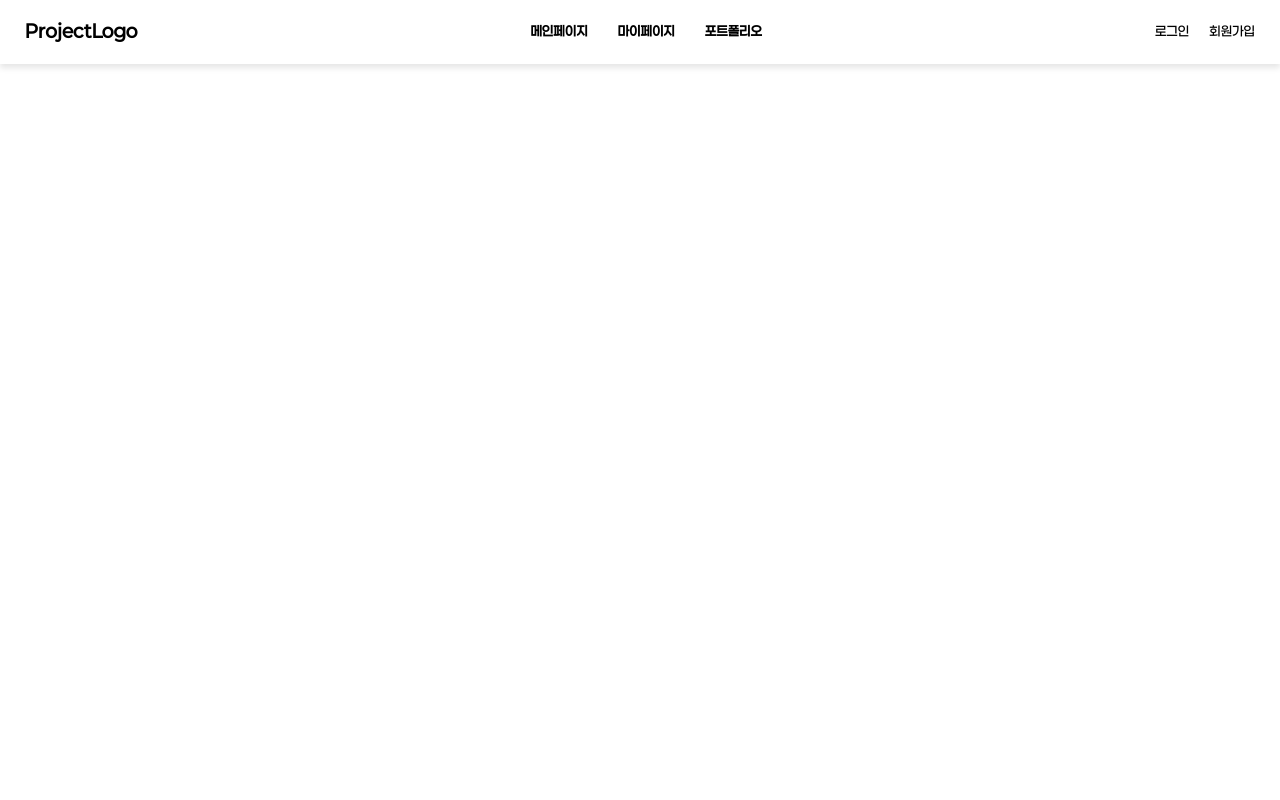
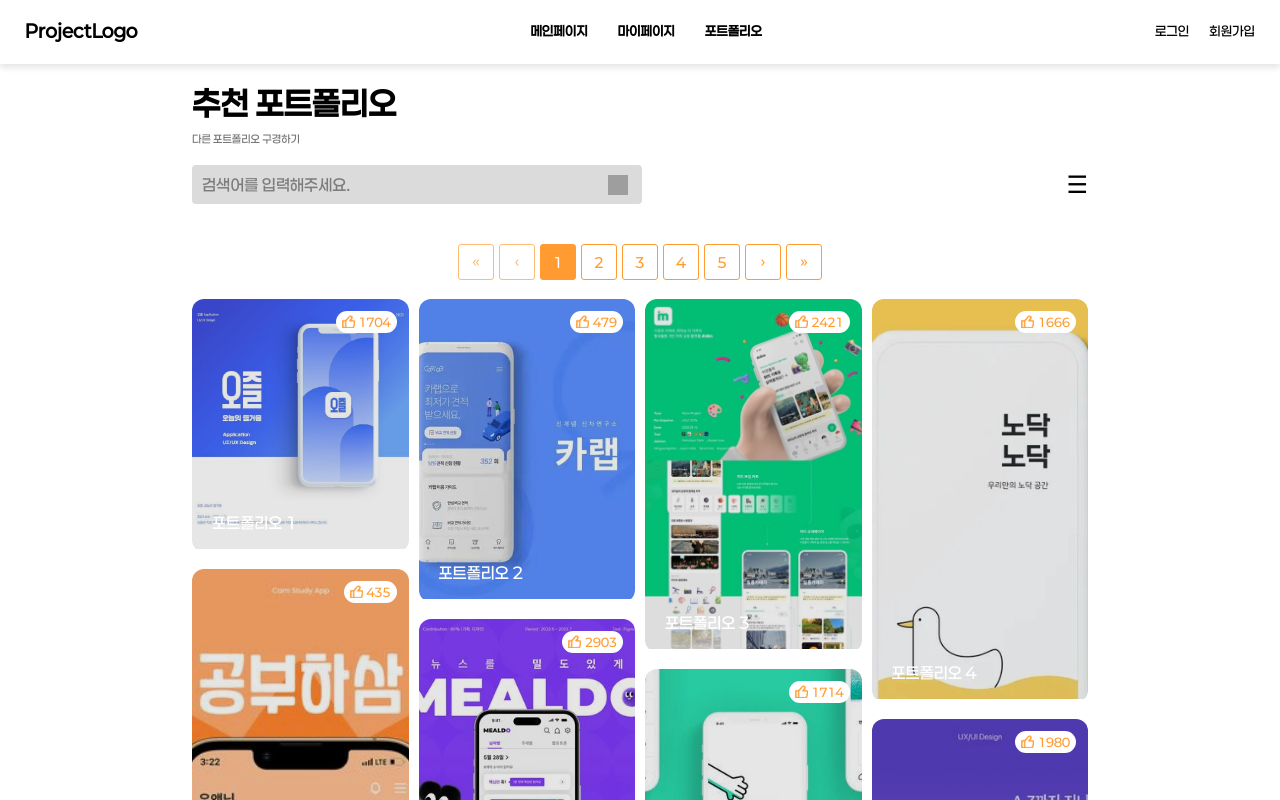
Before and after one commit to NO-GPT/Frontend, a React (Create React App) app: page /portfolio/1 in a window 1280 px wide. Built offline with nearby package versions, Linux system fonts and the light colour scheme; grey boxes are pictures that could not be loaded.

Commit message:
#4 - 포트폴리오 페이지 퍼블리싱
변경사항
- 검색아이콘 추가 및 css 변경
- 페이지 이동버튼 변경 및 정리
- PortfolioPage.jsx 주석 추가
- useParams를 사용한 URL업데리트 처리

```diff
--- a/src/App.jsx
+++ b/src/App.jsx
@@ -14,7 +14,7 @@ const App = () => {
         <Routes>
           <Route path="/" element={<MainPage />} />
           <Route path="/mypage" element={<MyPage />} />
-          <Route path="/portfolio" element={<PortfolioPage />} />
+          <Route path="/portfolio/:Page" element={<PortfolioPage />} />
           <Route path="/portfolioDetail" element={<PortfolioDetailPage />} />
           <Route path="/login" element={<LoginPage />} />
           <Route path="/signup" element={<SignupPage />} />
--- a/src/Components/Header.jsx
+++ b/src/Components/Header.jsx
@@ -11,7 +11,7 @@ const Header = () => {
       <nav className="nav-center">
         <Link to="/" className="nav-item nav-item-bold">메인페이지</Link>
         <Link to="/mypage" className="nav-item nav-item-bold">마이페이지</Link>
-        <Link to="/portfolio" className="nav-item nav-item-bold">포트폴리오</Link>
+        <Link to="/portfolio/:Page" className="nav-item nav-item-bold">포트폴리오</Link>
       </nav>
 
       <div className="nav-right">
--- a/src/Pages/PortfolioPage.jsx
+++ b/src/Pages/PortfolioPage.jsx
@@ -1,9 +1,10 @@
 import React, { useEffect, useState, useRef, useCallback } from 'react';
-import { useNavigate } from 'react-router-dom';
+import { useNavigate, useParams } from 'react-router-dom';
 import { masonryLayout } from '../utils/masonryLayout';
 import '../index.css';
 
-const portfolioItems = Array.from({ length: 201 }, (_, i) => ({
+// 포트폴리오 (더미 데이터)
+const portfolioItems = Array.from({ length: 500 }, (_, i) => ({
   id: i + 1,
   title: `포트폴리오 ${i + 1}`,
   img: `/assets/imgs/test/${(i % 9) + 1}.png`,
@@ -13,60 +14,130 @@ const portfolioItems = Array.from({ length: 201 }, (_, i) => ({
 
 const PortfolioPage = () => {
   const navigate = useNavigate();
-  const containerRef = useRef(null);
+  const { page } = useParams();
 
-  const [currentPage, setCurrentPage] = useState(1);
+  const initialPage = parseInt(page, 10) || 1;
+
+  const [currentPage, setCurrentPage] = useState(initialPage);
   const pageSize = 50;
   const totalPages = Math.ceil(portfolioItems.length / pageSize);
+
+  // 화면에 표시할 항목들 슬라이싱 (페이징 처리)
   const displayedItems = portfolioItems.slice(
     (currentPage - 1) * pageSize,
     currentPage * pageSize
   );
 
+  // 검색어 상태
   const [searchText, setSearchText] = useState('');
+  // 사이드 패널 오픈 여부
   const [isSidePanelOpen, setIsSidePanelOpen] = useState(false);
+  const containerRef = useRef(null);
 
-  // onResize 함수는 useCallback으로 메모이제이션 (이벤트 제거를 위해 동일한 참조 유지)
+  // masonry 레이아웃 재계산
   const onResize = useCallback(() => {
     if (containerRef.current) {
-      masonryLayout(containerRef.current, "fp-portfolio-item", "fp-portfolio-img");
+      masonryLayout(
+        containerRef.current,
+        "fp-portfolio-item",
+        "fp-portfolio-img"
+      );
     }
   }, []);
 
   useEffect(() => {
     if (!containerRef.current) return;
-    masonryLayout(containerRef.current, "fp-portfolio-item", "fp-portfolio-img");
-
+    masonryLayout(
+      containerRef.current,
+      "fp-portfolio-item",
+      "fp-portfolio-img"
+    );
     window.addEventListener("resize", onResize);
     return () => window.removeEventListener("resize", onResize);
   }, [displayedItems, onResize]);
 
+  // URL업데이트
+  useEffect(() => {
+    navigate(`/portfolio/${currentPage}`, { replace: true });
+  }, [currentPage, navigate]);
+
+  // 포트폴리오 항목 클릭 시 세부 페이지로 이동
   const handlePortfolioClick = () => {
     navigate('/portfolioDetail');
   };
 
+  // 이전 페이지로 이동
   const handlePrevPage = () => {
     setCurrentPage(prev => Math.max(prev - 1, 1));
   };
 
+  // 다음 페이지로 이동
   const handleNextPage = () => {
     setCurrentPage(prev => Math.min(prev + 1, totalPages));
   };
 
-  const toggleSidePanel = () => {
-    setIsSidePanelOpen(prev => !prev);
+  // 첫 페이지로 이동
+  const handleFirstPage = () => {
+    setCurrentPage(1);
   };
 
+  // 마지막 페이지로 이동
+  const handleLastPage = () => {
+    setCurrentPage(totalPages);
+  };
+
+  // 사이드 패널 오픈
+  const openSidePanel = () => {
+    setIsSidePanelOpen(true);
+  };
+
+  // 사이드 패널 닫기
   const closeSidePanel = () => {
     setIsSidePanelOpen(false);
   };
 
+  // 아이콘 클릭 시 검색 처리
+  const handleSearch = () => {
+    console.log("검색:", searchText);
+    // 검색 로직
+  };
+
+  // 현재 페이지를 기준으로 5개 페이지 번호 계산
+  const getPageNumbers = () => {
+    let startPage = Math.max(1, currentPage - 2);
+    let endPage = startPage + 4;
+    if (endPage > totalPages) {
+      endPage = totalPages;
+      startPage = Math.max(1, endPage - 4);
+    }
+    const pages = [];
+    for (let i = startPage; i <= endPage; i++) {
+      pages.push(i);
+    }
+    return pages;
+  };
+
+  // 페이지 이동 버튼 (배열 정리)
+  const paginationControls = [
+    { label: "«", onClick: handleFirstPage, disabled: currentPage === 1 },
+    { label: "‹", onClick: handlePrevPage, disabled: currentPage === 1 },
+    ...getPageNumbers().map(page => ({
+      label: String(page),
+      onClick: () => setCurrentPage(page),
+      active: currentPage === page
+    })),
+    { label: "›", onClick: handleNextPage, disabled: currentPage === totalPages },
+    { label: "»", onClick: handleLastPage, disabled: currentPage === totalPages }
+  ];
+
   return (
     <div className="fp-page-wrapper">
+      {/* 헤더 영역 */}
       <div className="fp-header">
         <h1 className="fp-title">추천 포트폴리오</h1>
         <p className="fp-subtitle">다른 포트폴리오 구경하기</p>
         <div className="fp-search-row">
+          {/* 검색 입력창 */}
           <div className="fp-search-input-wrapper">
             <input
               type="text"
@@ -75,36 +146,57 @@ const PortfolioPage = () => {
               value={searchText}
               onChange={(e) => setSearchText(e.target.value)}
             />
-            <span className="fp-search-icon">(아이콘)</span>
+            {/* 검색창 아이콘 */}
+            <img
+              src="assets/imgs/search.png"
+              alt='검색 아이콘'
+              className="fp-search-icon"
+              onClick={handleSearch}
+            />
           </div>
-          <div className="fp-more-icon" onClick={toggleSidePanel}>
+          {/* 사이드 패널 토글 아이콘 */}
+          <div className="fp-SidePanel-icon" onClick={openSidePanel}>
             &#9776;
           </div>
         </div>
       </div>
 
-      {/* 사이드 패널 오버레이 */}
-      {isSidePanelOpen && <div className="fp-overlay" onClick={closeSidePanel}></div>}
+      {/* 사이드 패널 오버레이 (열린 경우) */}
+      {isSidePanelOpen && (
+        <div className="fp-overlay" onClick={closeSidePanel}></div>
+      )}
 
       {/* 사이드 패널 */}
       <div className={`fp-side-panel ${isSidePanelOpen ? 'open' : ''}`}>
         <div className="fp-side-panel-header">
           <span className="fp-side-panel-title">카테고리</span>
-          <span className="fp-side-panel-close" onClick={closeSidePanel}>X</span>
+          <span className="fp-side-panel-close" onClick={closeSidePanel}>&times;</span>
         </div>
-        {/* 추가 카테고리 내용은 이곳에 삽입 */}
       </div>
 
       <div className="fp-container">
+        {/* 페이지 이동 버튼 */}
         <div className="fp-pagination">
-          <button onClick={handlePrevPage} disabled={currentPage === 1}>이전</button>
-          <span>{currentPage} / {totalPages}</span>
-          <button onClick={handleNextPage} disabled={currentPage === totalPages}>다음</button>
+          {paginationControls.map((btn, idx) => (
+            <button
+              key={idx}
+              onClick={btn.onClick}
+              disabled={btn.disabled}
+              className={`fp-pagination-btn ${btn.active ? 'active' : ''}`}
+            >
+              {btn.label}
+            </button>
+          ))}
         </div>
 
+        {/* 포트폴리오 */}
         <div className="fp-portfolio-container" ref={containerRef}>
           {displayedItems.map(item => (
-            <div key={item.id} className="fp-portfolio-item" onClick={handlePortfolioClick}>
+            <div
+              key={item.id}
+              className="fp-portfolio-item"
+              onClick={handlePortfolioClick}
+            >
               <div className="fp-portfolio-like">
                 <img
                   src="/assets/imgs/Like_img.png"
--- a/src/index.css
+++ b/src/index.css
@@ -1,6 +1,6 @@
 @import "./styles/_global.css";
 
-@import "./styles/Page/PortfolioDetailPage.css";
+@import "./styles/Page/PortfolioPage.css";
 
 @import "./styles/Components/Header.css";
 
--- a/src/styles/Page/PortfolioDetailPage.css
+++ b/src/styles/Page/PortfolioPage.css
@@ -17,82 +17,45 @@
   margin-bottom: 20px;
 }
 
-/* ========== 검색 영역 ========== */
+/* ========== 검색바 ========== */
 .fp-search-row {
   display: flex;
+  justify-content: space-between;
   align-items: center;
   gap: 15px;
 }
 
 .fp-search-input-wrapper {
   position: relative;
-  flex: 1;
 }
 
 .fp-search-input {
-  width: 500px;
+  width: 400px;
   padding: 10px 40px 10px 10px;
   font-size: 16px;
-  border: 1px solid #ccc;
+  background-color: #DBDBDB;
+  border: 0;
   border-radius: 4px;
+}
+
+.fp-search-input::placeholder {
+  color: #1E1E1E80;
 }
 
 .fp-search-icon {
   position: absolute;
-  right: 10px;
+  right: 4px;
   top: 50%;
   transform: translateY(-50%);
-  pointer-events: none;
-  font-size: 18px;
-}
-
-.fp-more-icon {
-  font-size: 24px;
+  width: 20px;
+  height: 20px;
+  padding: 10px;
+  z-index: 1;
   cursor: pointer;
 }
 
-/* ========== 사이드 패널 & 오버레이 ========== */
-.fp-overlay {
-  position: fixed;
-  top: 0;
-  left: 0;
-  right: 0;
-  bottom: 0;
-  background: rgba(0, 0, 0, 0.5);
-  z-index: 100;
-}
-
-.fp-side-panel {
-  position: fixed;
-  top: 0;
-  right: -500px;
-  width: 420px;
-  height: 100%;
-  background: #fff;
-  box-shadow: -2px 0 5px rgba(0,0,0,0.3);
-  z-index: 101;
-  transition: right 0.3s ease;
-  padding: 20px;
-}
-
-.fp-side-panel.open {
-  right: 0;
-}
-
-.fp-side-panel-header {
-  display: flex;
-  justify-content: space-between;
-  align-items: center;
-  margin-bottom: 20px;
-}
-
-.fp-side-panel-title {
-  font-size: 18px;
-  font-weight: bold;
-}
-
-.fp-side-panel-close {
-  font-size: 18px;
+.fp-SidePanel-icon {
+  font-size: 24px;
   cursor: pointer;
 }
 
@@ -105,9 +68,37 @@
 .fp-pagination {
   display: flex;
   align-items: center;
-  gap: 10px;
+  justify-content: center;
+  gap: 5px;
   margin-bottom: 10px;
 }
+
+.fp-pagination-btn {
+  width: 36px;
+  height: 36px;
+  border: 1px solid #FF9B30;
+  background: none;
+  border-radius: 3px;
+  color: #FF9B30;
+  cursor: pointer;
+  outline: none;
+  font-size: 14px;
+}
+
+/* 더이상 이동 불가능 페이지 일때 */
+.fp-pagination-btn:disabled {
+  color: #FF9B30AA;
+  border-color: #FF9B30AA;
+  cursor: default;
+}
+
+/* 선택 되었을때 */
+.fp-pagination-btn.active {
+  background: #FF9B30;
+  color: #fff;
+}
+
+/* ==== 포트폴리오 ==== */
 
 .fp-portfolio-container {
   --gap: 10px;
@@ -175,3 +166,49 @@
   color: #fff;
   z-index: 3;
 }
+
+/* ========== 사이드 패널 ========== */
+.fp-overlay {
+  position: fixed;
+  top: 0;
+  left: 0;
+  right: 0;
+  bottom: 0;
+  background: rgba(0, 0, 0, 0.5);
+  z-index: 100;
+}
+
+.fp-side-panel {
+  position: fixed;
+  top: 0;
+  right: -500px;
+  width: 420px;
+  height: 100%;
+  background: #fff;
+  box-shadow: -2px 0 5px rgba(0,0,0,0.3);
+  z-index: 101;
+  transition: right 0.3s ease;
+  padding: 20px;
+}
+
+.fp-side-panel.open {
+  right: 0;
+}
+
+.fp-side-panel-header {
+  display: flex;
+  justify-content: space-between;
+  align-items: center;
+  margin-bottom: 20px;
+}
+
+.fp-side-panel-title {
+  font-size: 21px;
+  font-weight: bold;
+  font-family: 'Paperlogy-3Light', sans-serif;
+}
+
+.fp-side-panel-close {
+  font-size: 32px;
+  cursor: pointer;
+}
```
Also changed, not shown: public/assets/imgs/search.png (added).
